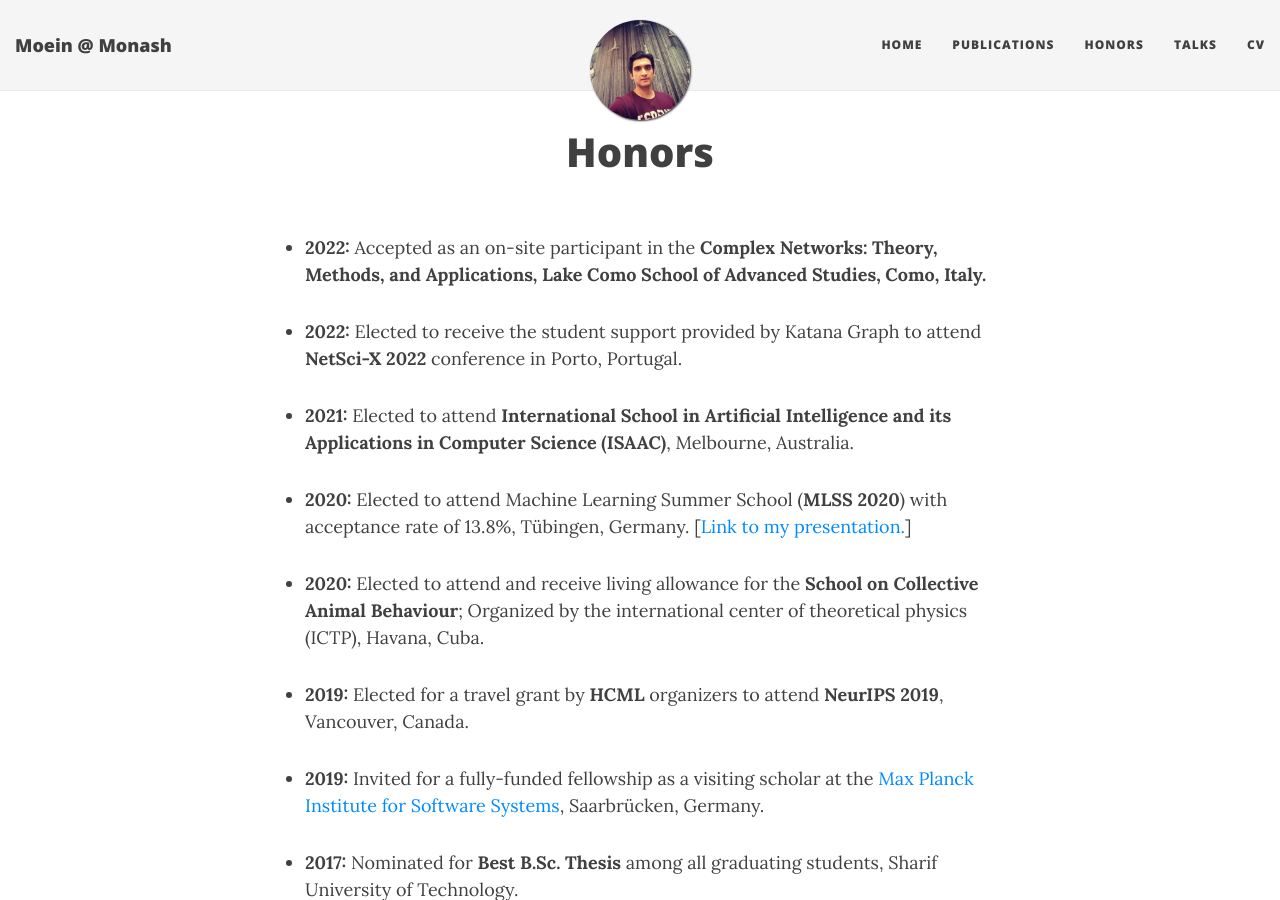
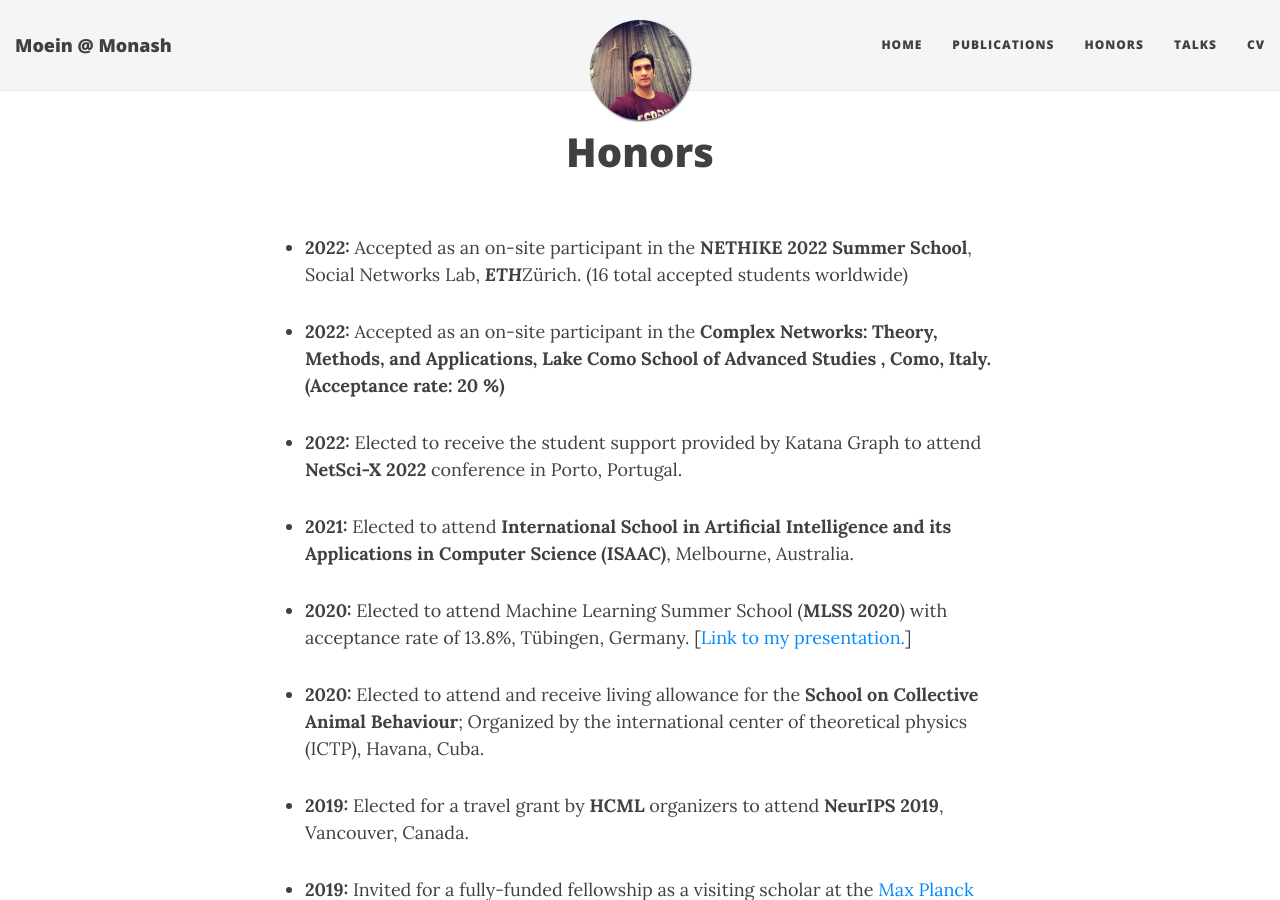
Before and after one commit to Moein-Khajehnejad/Moein-Khajehnejad.github.io, a Jekyll site: the page built from honors.md, in a window 1280 px wide and 900 px high. Built offline with Jekyll 4.4.1, drawn with Linux system fonts in a browser that asks for light colours; nearby versions of some CDN libraries.

Commit message:
Honors updated

```diff
--- a/honors.md
+++ b/honors.md
@@ -3,7 +3,9 @@ layout: page
 title: Honors
 ---
 
-- <b>2022:</b> Accepted as an on-site participant in the <b>Complex Networks: Theory, Methods, and Applications, Lake Como School of Advanced Studies<b>, Como, Italy</b>.
+- <b>2022:</b> Accepted as an on-site participant in the <b>NETHIKE 2022 Summer School</b>, Social Networks Lab, ***ETH***Zürich. (16 total accepted students worldwide)
+
+- <b>2022:</b> Accepted as an on-site participant in the <b>Complex Networks: Theory, Methods, and Applications, Lake Como School of Advanced Studies <b>, Como, Italy</b>. (Acceptance rate: 20 %)
 
 
 - <b>2022:</b> Elected to receive the student support provided by Katana Graph to attend <b>NetSci-X 2022</b> conference in Porto, Portugal.
```
